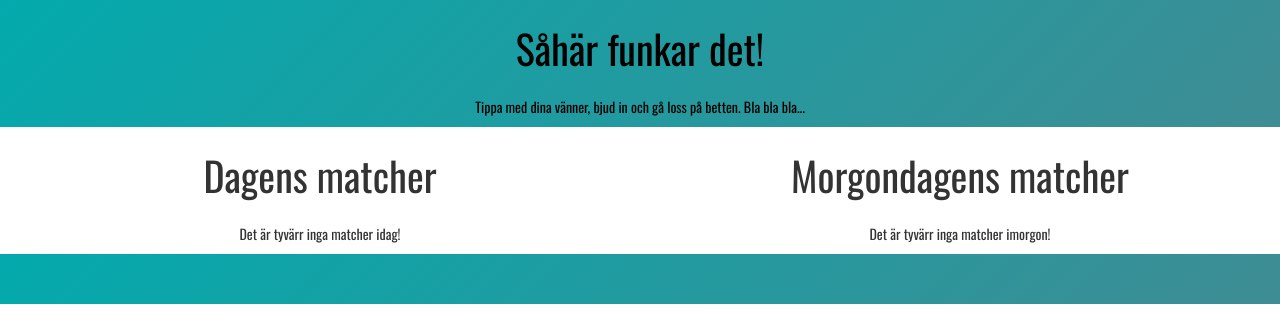
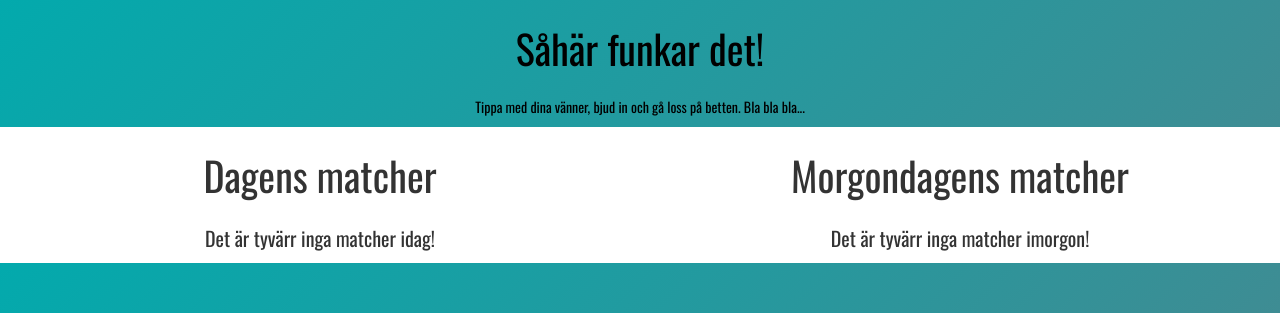
Before and after one commit to alizhj/Tippzter, a PHP site: page / in a window 1280 px wide. Shown: the part 691-1004 px from the top of the page. Run offline with PHP 8.4, Linux system fonts and the light colour scheme; data comes from the database, SQL or seed files in the repository; some libraries are stand-ins or nearby versions; some web fonts are replaced.

Commit message:
Lite style

```diff
--- a/css/style.css
+++ b/css/style.css
@@ -500,6 +500,8 @@ td {
 
 .gamesIndex {
   text-align: center; }
+  .gamesIndex .no_game {
+    font-size: 20px; }
 
 /* ********************************************* */
 /* **********    REGISTRATE MODAL    *********** */
--- a/index.php
+++ b/index.php
@@ -131,7 +131,7 @@ function gamesToday(){
 
 	}
 	if (!$has_game){
-		echo "<p>Det är tyvärr inga matcher idag!</p>";
+		echo "<p class='no_game'>Det är tyvärr inga matcher idag!</p>";
 	}
 
 
@@ -182,7 +182,7 @@ function gamesTomorrow(){
 		}
 	}
 	if (!$has_game){
-		echo "<p>Det är tyvärr inga matcher imorgon!</p>";
+		echo "<p class='no_game'>Det är tyvärr inga matcher imorgon!</p>";
 	}
 }
 
--- a/scss/_base.scss
+++ b/scss/_base.scss
@@ -184,6 +184,10 @@ td {
 
 .gamesIndex {
 	text-align:center;
+
+	.no_game {
+		font-size: 20px;
+	}
 }
 
 
```
Also changed, not shown: 1 other file.
